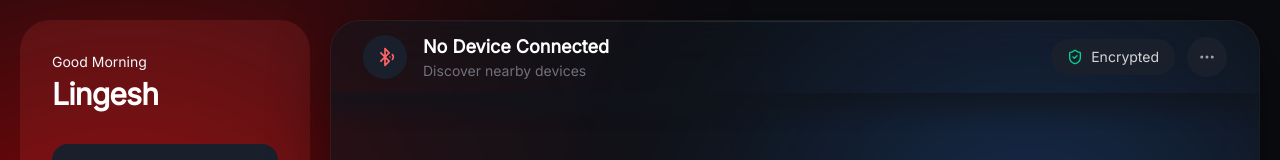
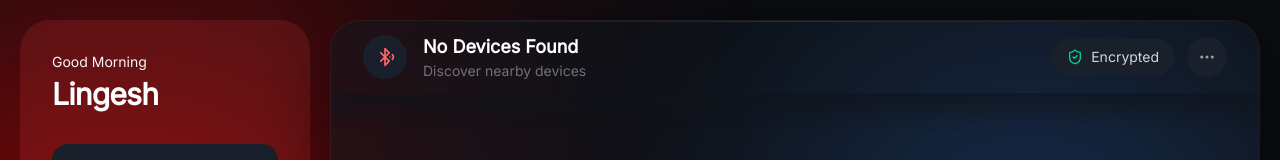
Before and after one commit to lingeshivakumar/anti-internet-chat, a React (Vite) app in the folder client/: page / in a window 1280 px wide. Shown: the top 160 px of the page. Built offline with nearby package versions, Linux system fonts and the light colour scheme.

Commit message:
updated top bar inside chat window

```diff
--- a/client/src/components/TopBar.tsx
+++ b/client/src/components/TopBar.tsx
@@ -46,7 +46,7 @@ export default function TopBar() {
               text-white
             "
           >
-            No Device Connected
+            No Devices Found
           </h2>
 
           <p
```
